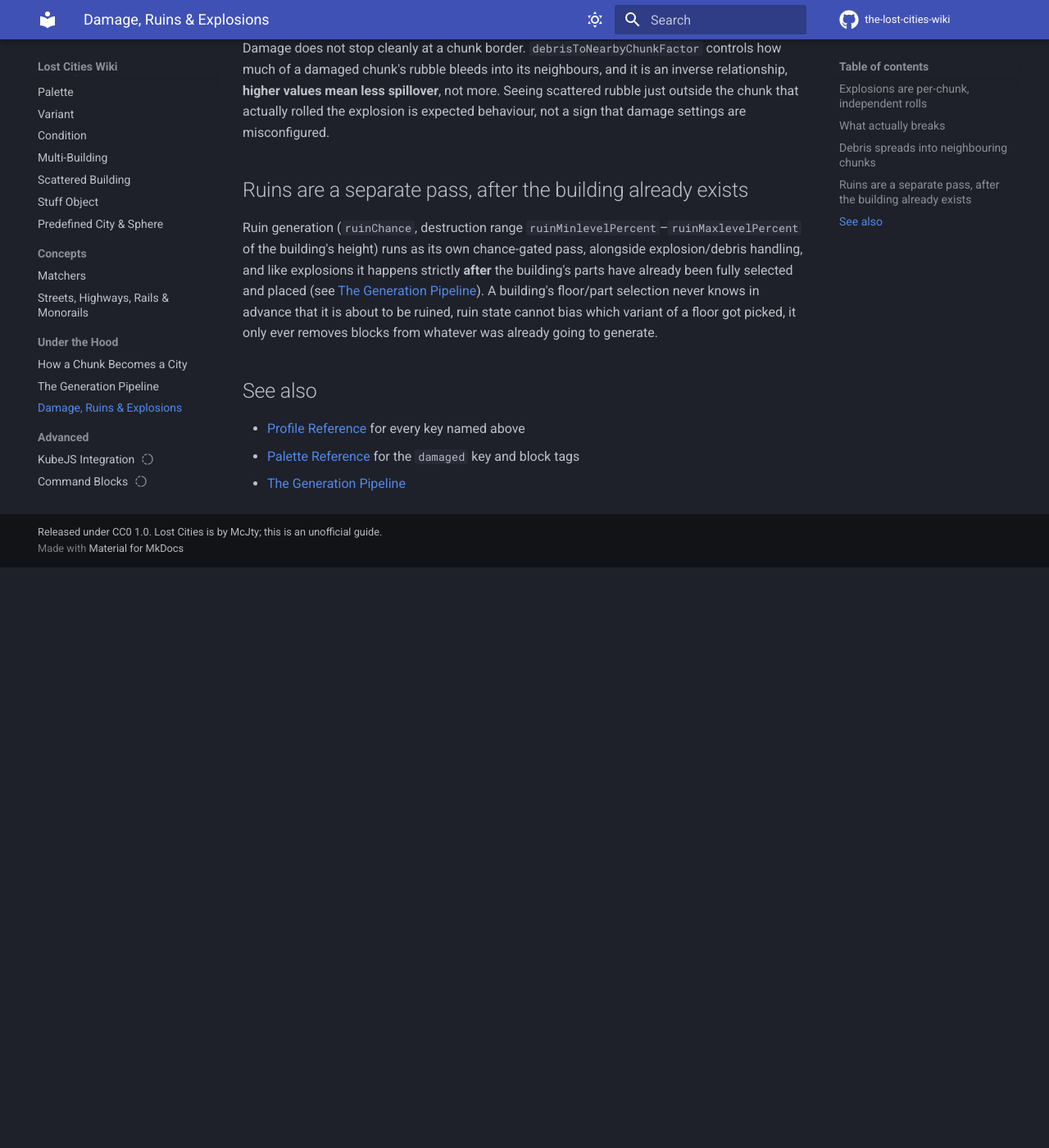
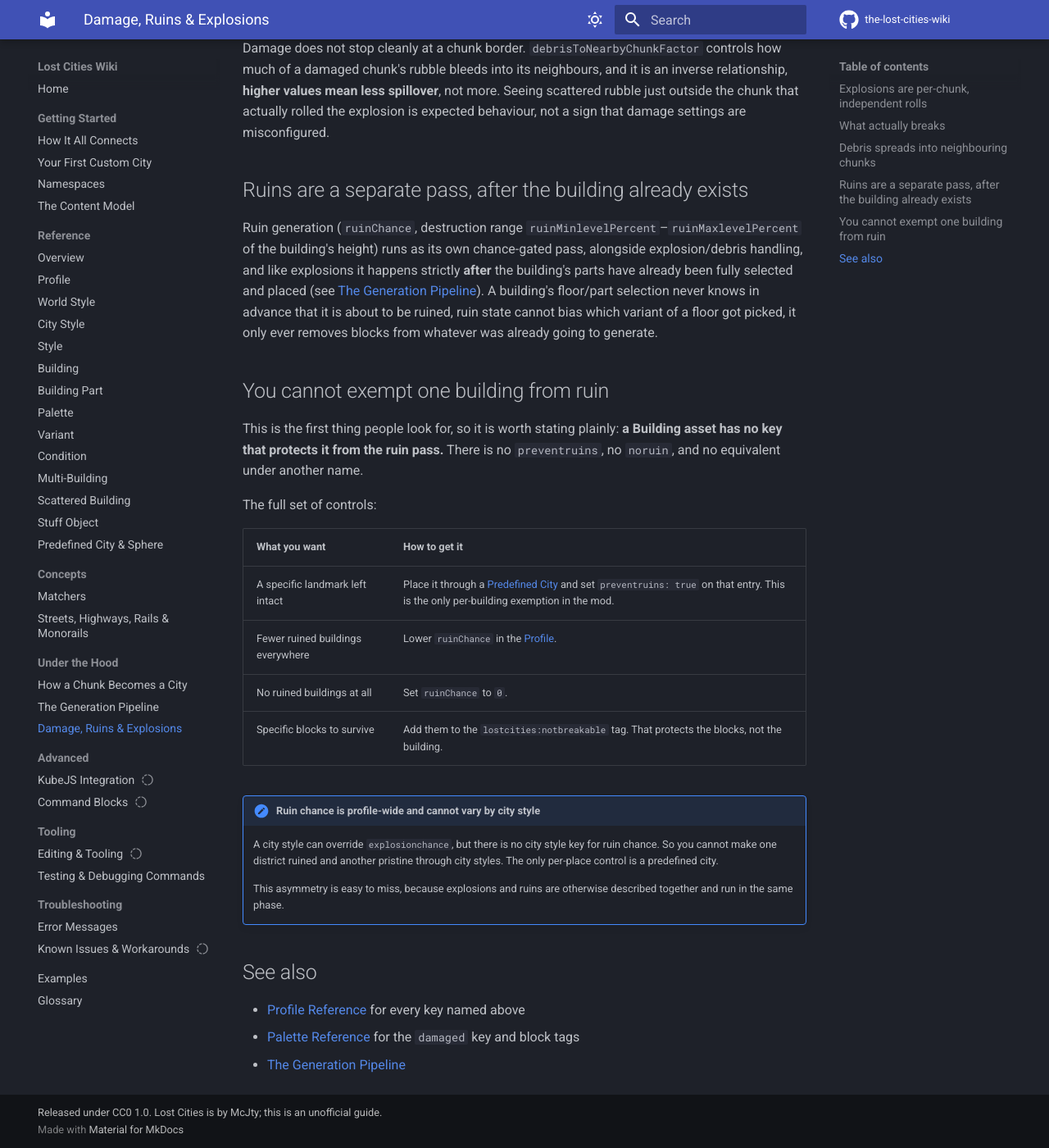
Before and after one commit to RinkyDinkyNooble/the-lost-cities-wiki, an MkDocs documentation site: the page built from docs/under-the-hood/damage-and-ruins.md, in a window 1280 px wide and 1400 px high, scrolled down 1254 px. Shown: the whole window at 82% size. Built offline with MkDocs 1.6.1 and Material for MkDocs 9.7.7, drawn with Linux system fonts in a browser that asks for light colours; comment, search, counter and statistics services are not loaded; before the commit the page ends 1946 px from its top, so only the background shows below that.

Commit message:
Answer two beginner questions the wiki only half-covered
Both surfaced by asking naive questions and then checking whether the
wiki actually answered them, rather than whether it mentioned the
keywords.

"How do I stop MY building being ruined?" The wiki named preventruins
once, in predefined.md, in a context a beginner would never reach.
Verified the negative: BuildingRE has 14 keys and none controls ruin,
CityStyleRE has explosionchance but no ruin chance, and across every
class in regassets the only ruin key that exists anywhere is
preventruins on PredefinedBuilding. So a normally generated building
cannot be exempted at all, and ruin chance cannot even vary by city
style, which is an asymmetry with explosions that is easy to misread.
Documented the four real controls in damage-and-ruins.md.

"Can I import a schematic?" part.md said "this is the file a schematic
converter produces" and editing.md described the convert workflow, which
together imply the mod does the converting. It does not. There is no
import command among the 13 registered subcommands, and the only
conversion the mod performs is exportpart reading blocks already in the
world. Said so plainly, including that a .schem, .nbt or .litematic will
never be read whatever folder it is in.

Co-Authored-By: Claude Opus 5 <noreply@anthropic.com>

```diff
--- a/docs/under-the-hood/damage-and-ruins.md
+++ b/docs/under-the-hood/damage-and-ruins.md
@@ -30,6 +30,24 @@ Damage does not stop cleanly at a chunk border. `debrisToNearbyChunkFactor` cont
 
 Ruin generation (`ruinChance`, destruction range `ruinMinlevelPercent`–`ruinMaxlevelPercent` of the building's height) runs as its own chance-gated pass, alongside explosion/debris handling, and like explosions it happens strictly **after** the building's parts have already been fully selected and placed (see [The Generation Pipeline](generation-pipeline.md)). A building's floor/part selection never knows in advance that it is about to be ruined, ruin state cannot bias which variant of a floor got picked, it only ever removes blocks from whatever was already going to generate.
 
+## You cannot exempt one building from ruin
+
+This is the first thing people look for, so it is worth stating plainly: **a Building asset has no key that protects it from the ruin pass.** There is no `preventruins`, no `noruin`, and no equivalent under another name.
+
+The full set of controls:
+
+| What you want | How to get it |
+|---|---|
+| A specific landmark left intact | Place it through a [Predefined City](../reference/predefined.md) and set `preventruins: true` on that entry. This is the only per-building exemption in the mod. |
+| Fewer ruined buildings everywhere | Lower `ruinChance` in the [Profile](../reference/profile.md). |
+| No ruined buildings at all | Set `ruinChance` to `0`. |
+| Specific blocks to survive | Add them to the `lostcities:notbreakable` tag. That protects the blocks, not the building. |
+
+!!! note "Ruin chance is profile-wide and cannot vary by city style"
+    A city style can override `explosionchance`, but there is no city style key for ruin chance. So you cannot make one district ruined and another pristine through city styles. The only per-place control is a predefined city.
+
+    This asymmetry is easy to miss, because explosions and ruins are otherwise described together and run in the same phase.
+
 ## See also
 
 - [Profile Reference](../reference/profile.md#explosions) for every key named above
```
Also changed, not shown: docs/tooling/editing.md (+8 -0 lines).
